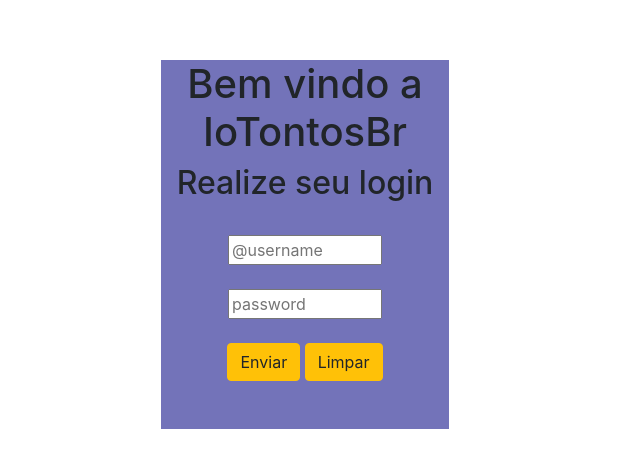
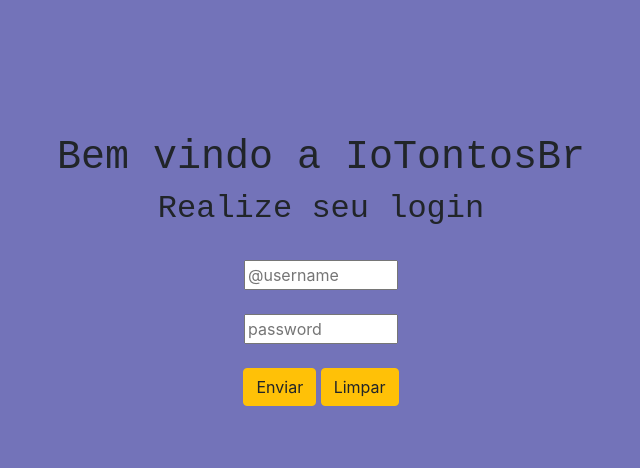
Before and after one commit to Buenomaurilio/gridPadrao, a plain HTML site: page login.html in a window 1280 px wide. Shown: the part 186-654 px from the top of the page, without its empty margins (319-959 px from the left). Drawn offline with nearby package versions, Linux system fonts and the light colour scheme.

Commit message:
Tela de login Final

```diff
--- a/configLogin.css
+++ b/configLogin.css
@@ -2,20 +2,31 @@ html, body{
     padding: 0;
     margin: 0;
     height: 100vh;
+    width: 100vw;
     box-sizing: border-box;
-    background-color:rgb(0,0,0, 0,9);
+
 }
 
 .grid-container{
     height: 100vh;
     display: grid;
-    grid-template-columns: repeat(40, 1fr);
-    grid-template-rows: repeat(26, 1fr);
+    grid-template-columns: 1fr;
+    grid-template-rows: 1fr;
+    -ms-grid-column-align: center;
+    -ms-rows-column-align: 100px;
+    justify-content: center;
+    background-color: rgb(115, 115, 185);
     ;
 }
 
 .cx-1{
     background: rgb(115, 115, 185);
-    grid-column: 16/25;
-    grid-row: 9/21;
+    margin-top: 40vh;
+   /* grid-column: 1/2;
+    grid-row: 1/2;*/
 }
+
+h1, h2{
+    font-family: 'Courier New', Courier, monospace;
+    font: white;
+}
```
Also changed, not shown: login.html (+1 -0 lines), xpto.html (added, +22 -0 lines).
